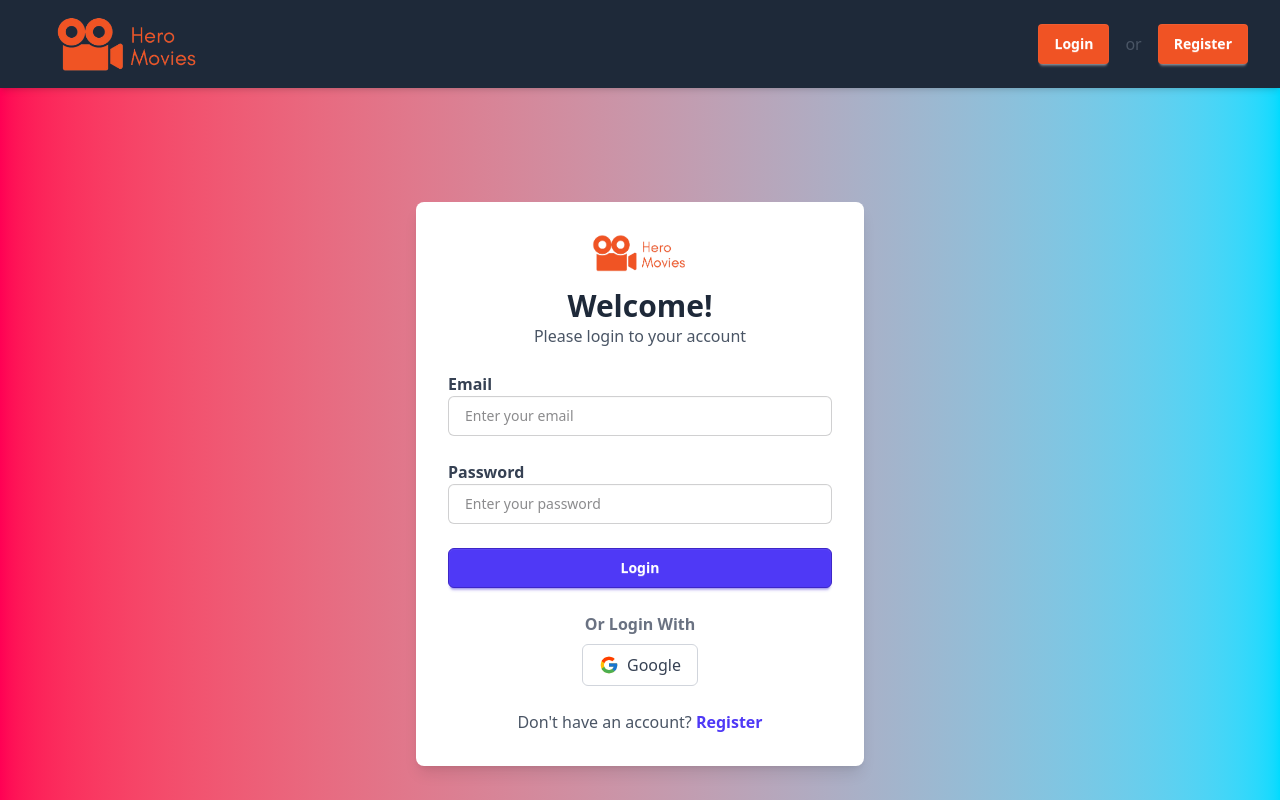
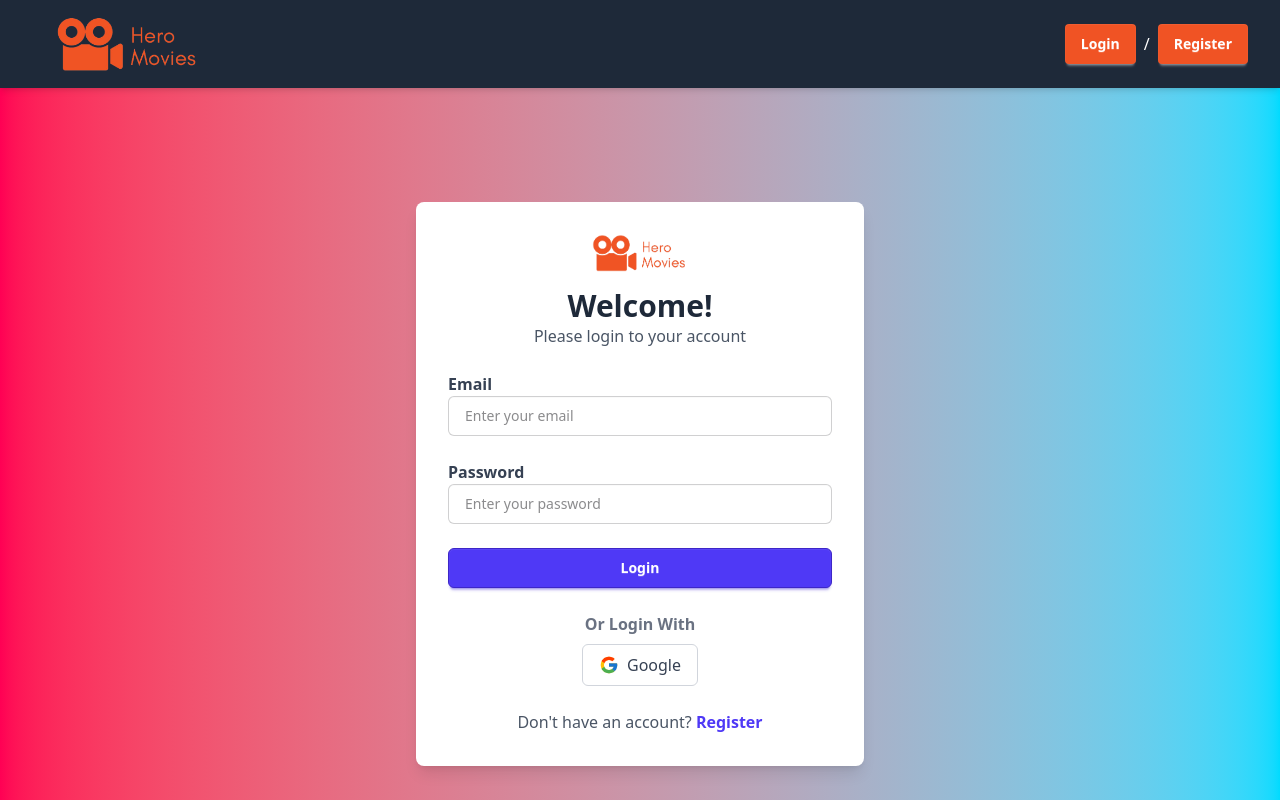
Before and after one commit to medhabicorp/b10a10-client, a React (Vite) app: page /login in a window 1280 px wide. Shown: the top 800 px of the page. Built offline with nearby package versions, Linux system fonts and the light colour scheme; no server answers.

Commit message:
Navbar fixed

```diff
--- a/index.html
+++ b/index.html
@@ -4,7 +4,7 @@
     <meta charset="UTF-8" />
     <link rel="icon" type="image/svg+xml" href="/src/assets/Hero Movies logo.png" />
     <meta name="viewport" content="width=device-width, initial-scale=1.0" />
-    <title>Vite + React</title>
+    <title>Hero Movies</title>
     <link href="/dist/styles.css" rel="stylesheet">
   </head>
   <body>
--- a/src/components/Home/Home.jsx
+++ b/src/components/Home/Home.jsx
@@ -47,7 +47,7 @@
           Featured Movies
         </h1>
         <div className="grid grid-cols-1 md:grid-cols-2 lg:grid-cols-4 gap-4 w-[90%] mx-auto my-4 items-center justify-center">
-          {movies?.slice(0, 6).map((movie) => (
+          {movies?.map((movie) => (
             <MovieCard
               key={movie._id}
               movie={movie}
--- a/src/components/Navbar/Navbar.jsx
+++ b/src/components/Navbar/Navbar.jsx
@@ -112,13 +112,13 @@
           </div>
         ) : (
           // Logged-out state
-          <div className="flex items-center gap-4">
+          <div className="flex items-center gap-2">
             <Link to="/login">
               <button className="btn bg-[#f05324] text-white border-none hover:bg-[#e04a1f]">
                 Login
               </button>
             </Link>
-            <span className="text-gray-600">or</span>
+            <span className="text-white">/</span>
             <Link to="/register">
               <button className="btn bg-[#f05324] text-white border-none hover:bg-[#e04a1f]">
                 Register
```
